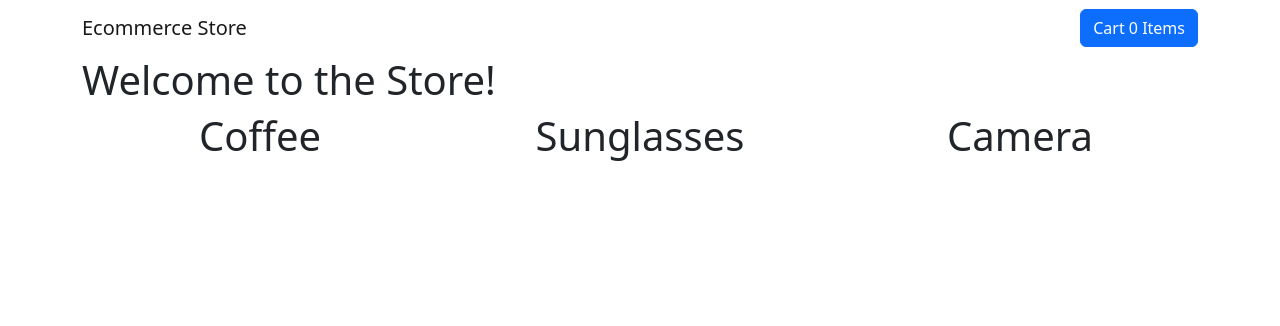
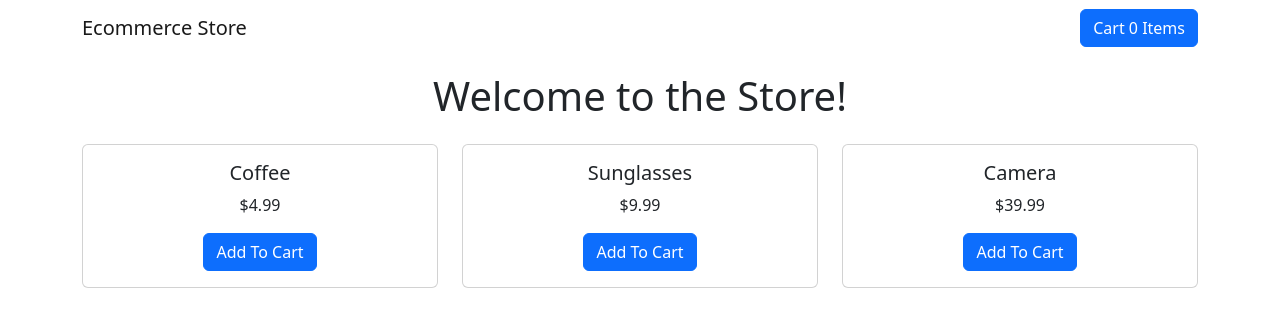
Before and after one commit to d85/react-stripe-example, a React (Create React App) app: page / in a window 1280 px wide. Shown: the top 326 px of the page. Built offline with nearby package versions, Linux system fonts and the light colour scheme.

Commit message:
Add ProductCart component

```diff
--- /dev/null
+++ b/src/components/ProductCard.js
@@ -0,0 +1,17 @@
+import { Card, Button, Form, Row, Col } from 'react-bootstrap'
+
+function ProductCard(props) {
+  const product = props.product
+
+  return (
+    <Card>
+      <Card.Body>
+        <Card.Title>{product.title}</Card.Title>
+        <Card.Text>${product.price}</Card.Text>
+        <Button variant="primary">Add To Cart</Button>
+      </Card.Body>
+    </Card>
+  )
+}
+
+export default ProductCard
--- a/src/pages/Store.js
+++ b/src/pages/Store.js
@@ -1,14 +1,15 @@
 import { Row, Col } from 'react-bootstrap';
 import { productsArray } from '../productsStore';
+import ProductCard from '../components/ProductCard';
 
 function Store() {
   return (
     <>
-      <h1>Welcome to the Store!</h1>
+      <h1 align="center" className="p-3">Welcome to the Store!</h1>
       <Row xs={1} md={3} className="g-4">
         {productsArray.map((product, idx) => (
           <Col align="center" key={idx}>
-            <h1>{product.title}</h1>
+            <ProductCard product={product}/>
           </Col>
         ))}
       </Row>
```
